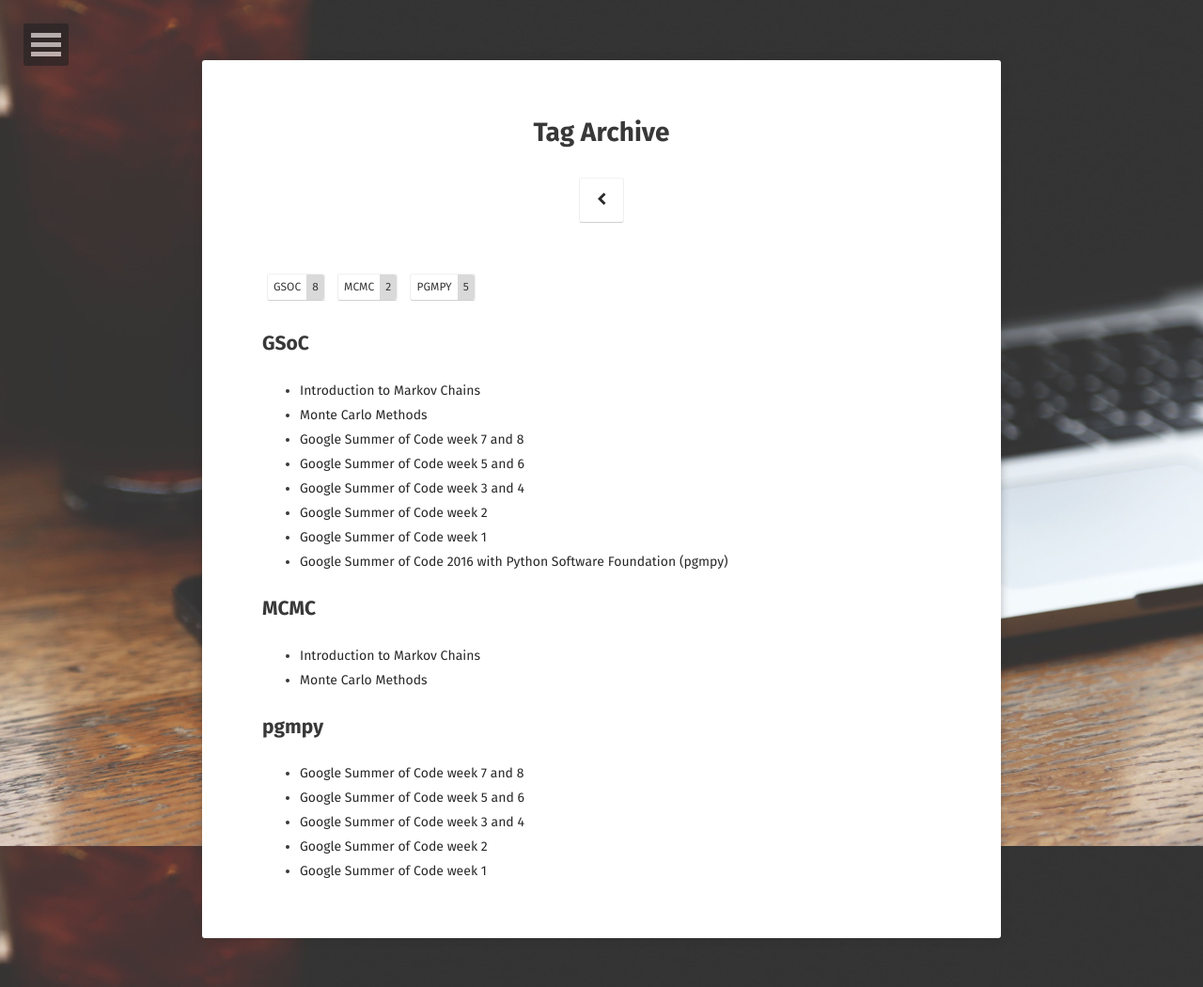
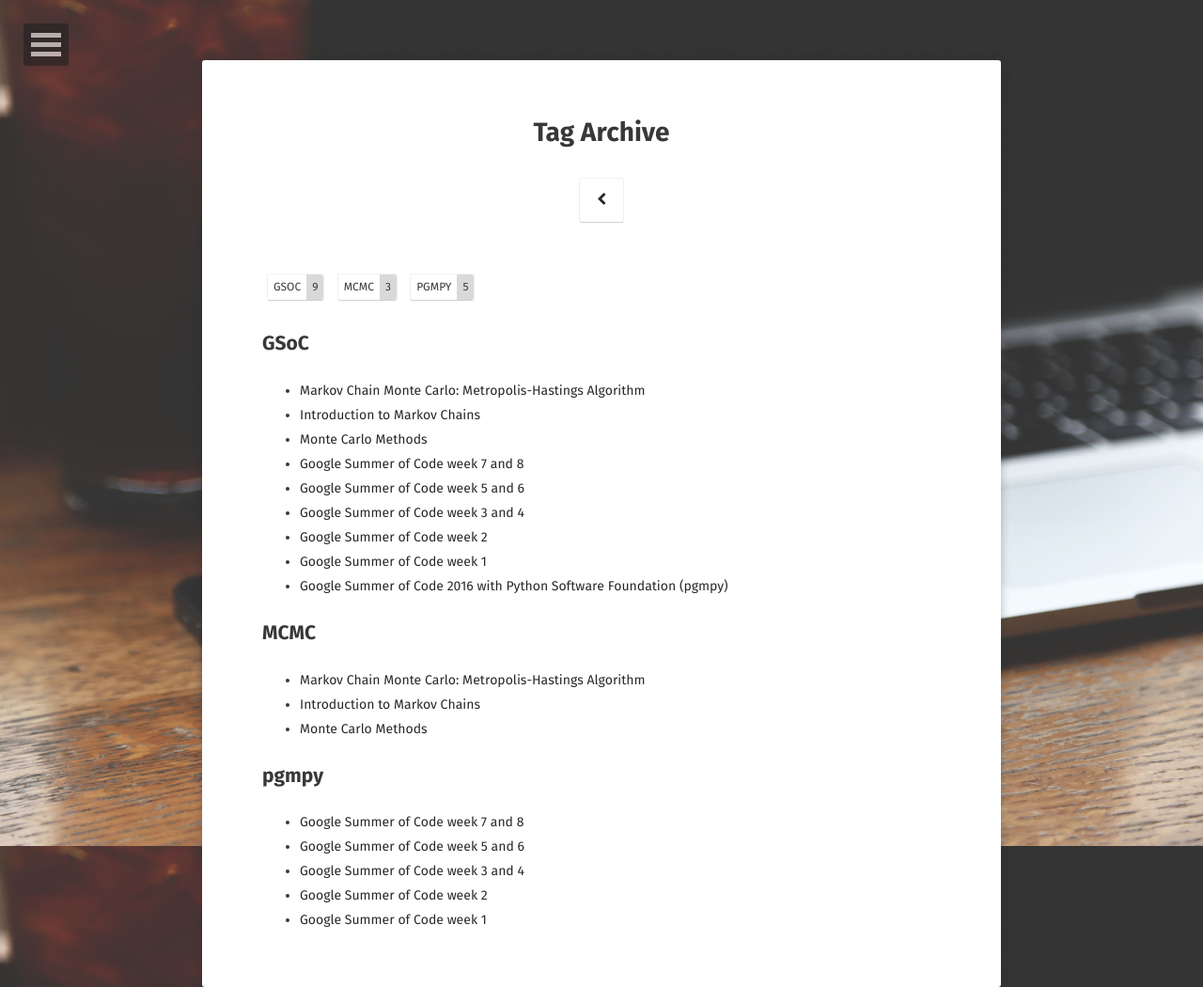
Before and after one commit to khalibartan/khalibartan.github.io, a Jekyll site: the page built from tags/index.html, in a window 1280 px wide. Shown: the whole page at 94% size. Built offline with Jekyll 4.4.1, drawn with Linux system fonts in a browser that asks for light colours; some web fonts are replaced; part of the change alters nothing that is shown.

Commit message:
Added post about Metropolis-Hastings algorithm

```diff
--- a/_posts/2016-08-05-Introduction-to-Markov-Chains.md
+++ b/_posts/2016-08-05-Introduction-to-Markov-Chains.md
@@ -122,12 +122,12 @@ $$ \pi(X=x') = \sum_{x \in Val(X)}\pi(X=x)T(x \rightarrow x')$$
 Using the above property we can see that our chain has approximately reached stationary distribution as following condition returns `True`.
 
 ~~~ python
-np.allclose(transitions[-2], np.dot(transitions[-1], transition_model), atol=1e-04)
+np.allclose(transitions[-1], np.dot(transitions[-1], transition_model), atol=1e-04)
 ~~~
 
 The initial period of about 20 iterations(here) is called **burn-in** period of Markov Chain( see the dotted line in plot ) and is defined as the
 number of iterations it takes the chain to move from initial conditions to stationary distribution. I find Burn-in period to be a misleading term
-so I'll call it **Warm-up** period. The Burn-in term was used by early authors of MCMC who were from physics background and has been used since than :/ .
+so I'll call it **Warm-up** period. The Burn-in term was used by early authors of MCMC who were from physics background and has been used since then :/ .
 
 One interesting thing about stationary Markov chains is that it is not necessary to sequentially iterate to predict future state. One can predict future state
 by raising the transition operator to the N-th power,  where N is the iteration
--- /dev/null
+++ b/_posts/2016-08-12-MCMC-Metropolis-Hastrings-Algorithm.md
@@ -0,0 +1,277 @@
+---
+layout: post
+title: "Markov Chain Monte Carlo: Metropolis-Hastings Algorithm"
+
+excerpt: "The Metropolis-Hastings algorithm is a Markov chain
+Monte Carlo algorithm that can be used to draw samples from both discrete and continuous
+probability distributions of all kinds, as long as we compute a function f that is
+proportional to the density of target distribution."
+
+tags: [MCMC, GSoC]
+categories: [MCMC, GSoC]
+comments: true
+---
+As discussed in my [previous post]({{ site.url }}/Introduction-to-Markov-Chains)
+, we can use a Markov chain to sample from some target probability
+distribution $$p(x)$$. To do so, it is necessary to design transition
+operator for the Markov Chain such that the stationary distribution of
+chain matches the target distribution $$p(x)$$. The Metropolis-Hastings
+sampling algorithm allows us to build such Markov chains.
+
+## Detailed Balance
+To understand how Metropolis-Hastings enable us constructs such chains we
+need to understand reversibility in Markov Chain. In my previous post I
+briefly described reversibility as,
+
+> if the probability of transition
+$$P^{(t)}(X^{(t)}) \rightarrow P^{(t+1)}(X^{(t+1)})$$ is same as the
+probability of reverse transition
+$$P^{(t+1)}(X^{(t+1)}) \rightarrow P^{(t)}(X^{(t)})$$ then chain is
+reversible.
+
+Mathematically we can write this as:
+
+$$\pi(x)T(x \rightarrow x') = \pi(x')T(x' \rightarrow x)$$
+
+This equation is called as **detailed balance**.
+
+Now if the transition operator $$T$$ is regular( A Markov chain is regular if
+if there exists some number $$k$$ such that, for every $$x, x' \in Val(X)$$,
+the probability of getting from $$x$$ to $$x'$$ in exactly $$k$$ steps is
+greater than 0. ) and it satisfies the detailed balance equation relative to
+$$\pi$$, then $$\pi$$ is the unique stationary distribution of $$T$$
+(For proof refer [here](http://faculty.washington.edu/harin/markovchain_proofs.pdf)).
+
+# Metropolis-Hastings Algorithm
+Let $$\pi(x)$$ be the desired stationary distribution which matches the target
+probability distribution $$p(x)$$. Let $$x, x'$$ be any to states belonging to
+state-space of Markov chain. Now using detailed balance equation
+
+$$ \pi(x)T(x \rightarrow x') = \pi(x')T(x' \rightarrow x) $$
+
+which can be re-written as:
+
+$$ \frac{T(x \rightarrow x')}{T(x' \rightarrow x)} = \frac{\pi(x')}{\pi(x)} $$
+
+Now, we will separate the transition in two sub-steps ( I'll explain why in a
+moment ), the proposal and the acceptance-rejection. The **proposal
+distribution** $$Q(x \rightarrow x')$$ is the probability of proposing a
+state $$x'$$ given $$x$$, and the **acceptance probability**
+ $$A(x \rightarrow x')$$ is the conditional probability to accept the
+proposed state $$x'$$. Transition probability $$T$$ can be written as
+the product of both:
+
+$$ T(x \rightarrow x') = Q(x \rightarrow x')A(x \rightarrow x') $$
+
+Using this relation we can re-write the previous equation as:
+
+$$ \frac{Q(x \rightarrow x')A(x \rightarrow x')}{Q(x' \rightarrow x)A(x' \rightarrow x)} = \frac{\pi(x')}{\pi(x)} $$
+
+$$ \frac{A(x \rightarrow x')}{A(x' \rightarrow x)} = \frac{\pi(x')Q(x' \rightarrow x)}{\pi(x)Q(x \rightarrow  x')}$$
+
+Now since $$A$$ lies in $$[0, 1]$$, and we want to maximize the acceptance of new
+proposed state $$x'$$ thus we choose acceptance probability as
+
+$$ A(x \rightarrow x') = min \left(1, \frac{\pi(x')Q(x' \rightarrow x)}{\pi(x)Q(x \rightarrow  x')} \right)$$
+
+Now acceptance probability is a probability associated with an event of
+accepting new proposed state, so whenever our acceptance
+probability is $$1$$ we accept the new proposed state. But what about the
+case when acceptance probability lies in $$[0, 1)$$, i.e less than $$1$$. In such
+cases we take a random sample from $$Uniform[0, 1)$$ and if acceptance
+probability is higher than this number we accept new state otherwise reject it.
+In some place this criterion is called as **Metropolis acceptance criterion**.
+
+
+In nutshell we can write Metropolis-Hastings algorithm as following
+procedure :
+
+1. Initialisation: Pick an initial state $$x$$ at random
+
+2. Randomly pick new proposed state $$x'$$ according to $$Q(x \rightarrow x')$$
+
+3. Accept the state according to Metropolis acceptance criterion. If state is
+accepted set the current state to $$x'$$, otherwise set it to $$x$$. Yield
+this current state as sample
+
+4. Go to step 2 until required number of samples are generated.
+
+There are few attractive properties of Metropolis-Hastings algorithm which may not
+be visible in first-sight.
+
+- First, the use of proposal distribution for sampling. The advantage of
+using proposal distribution is that it allows us to indirectly sample from the
+target distribution when it is too complex to directly sample from.
+
+- Secondly, our target distribution doesn't need to be normalized. We can use
+un-normalized target distribution and our sample will be as good as in the case
+of normalized target distribution. If you carefully look at the calculation of
+acceptance probability we are using ratio of target distribution, thus
+normalizing constant cancels out. The calculation of normalizing constant is
+itself difficult (requires numeric integration).
+
+Now the reason to split transition probability must be clear because it allows
+us take advantage of proposal distribution.
+
+Enough of this theory, let's now use this algorithm and try to find samples from
+[beta prime distribution](https://en.wikipedia.org/wiki/Beta_prime_distribution)
+
+The probability density function of beta prime distribution is defined as:
+
+$$ p(x) = \frac{x^{\alpha-1}(1+x)^{- \alpha- \beta}}{B(\alpha, \beta)}$$
+
+where $$B$$ is a Beta function. We will ignore this normalizing constant.
+
+Since Beta prime distribution is defined for $$x>0$$, we will choose our proposal
+distribution $$Q$$ as
+[exponential distribution](https://en.wikipedia.org/wiki/Exponential_distribution)
+
+$$ f(x) = \lambda e^{-\lambda x} $$,
+
+where parameter $$\lambda$$ controls the scale of distribution.
+
+We will define our target distribution such as scale is our previous value of sample
+
+$$ Q(x \rightarrow x') = xe^{-xx'} $$
+
+~~~ python
+import numpy as np
+import scipy.stats as ss
+import matplotlib.pyplot as plt
+
+# Defining beta prime function, valued returned is un-normalized probability
+beta_prime = lambda x, a, b: x**(a-1)*(1+x)**(-a-b)
+
+# Defining the transition function Q
+q = lambda x, scale: np.exp(-scale*x)
+
+def mcmc_beta_prime(num_samples, a, b, warm_up):
+    np.random.seed(12345)
+    samples = []
+    x = np.random.exponential(1)  # The inital state x
+    for i in range(0, num_samples):
+        samples.append(x)
+        x_prime = np.random.exponential(1/x)  # The new proposed state x'
+        factor = q(x, x_prime)/q(x_prime, x)
+
+        # The acceptance probability
+        A = min(1, factor * beta_prime(x_prime, a, b) / beta_prime(x, a, b))
+
+        # Accepting or rejecting based on Metropolis acceptance criterion
+        u = np.random.uniform(0, 1)
+        if u < A:
+            x = x_prime
+        else:
+            x = x
+    return samples[warm_up:]  # Discards samples from initial warm-up period
+
+# This function plots actual beta prime distribution against sampled
+def plot_beta_prime_and_samples(a, b):
+    plt.figure()
+    x = np.linspace(0, 100, 10000)
+    y = [ss.betaprime.pdf(x_i, a, b) for x_i in x]
+    plt.plot(x, y, label='Real distribution: a='+str(a)+',b='+str(b))
+    plt.hist(mcmc_beta_prime(100000, a,b, 1000), normed=True, histtype='step',
+             bins=100, label="Simulated MCMC")
+    plt.xlim([0, 5])
+    plt.ylim([0, 2])
+    plt.legend()
+    plt.show()
+    plt.close()
+
+plot_beta_prime_and_samples(5, 3)
+~~~
+![beta_prime_simulation]({{ site.url }}/img/beat_prime_simulation.png)
+
+As we can see our sampled beta prime values closely resemble the beta prime distribution
+
+The Metropolis-Hastings algorithm is a Markov chain
+Monte Carlo algorithm that can be used to draw samples from both discrete and continuous
+probability distributions of all kinds, as long as we compute a function f that is
+proportional to the density of target distribution. But one disadvantage of Metropolis-Hastings
+algorithm is that it has poor convergence rate. Lets look at an example to understand
+what I meant by "poor convergence". In this example we will draw samples from 2D
+[Multivariate normal distribution](https://en.wikipedia.org/wiki/Multivariate_normal_distribution)
+
+Multivariate normal distribution is represented as $$ p(x) = N(\mu, \Sigma) $$,
+where $$\mu$$ is mean vector, and $$\Sigma$$ is covariance matrix.
+
+Probability density at any point $$x$$ is given by:
+
+$$p(x) = Ze^{-\frac{1}{2}(x-\mu)' \Sigma ^{-1}(x-\mu)}$$
+
+where is $$Z$$ is normalizing constant
+
+Our target distribution will have
+
+mean
+
+$$\mu = [0, 0]$$
+
+and covariance
+
+$$
+\Sigma = \left[
+    \begin{array}{cc}
+    1 \qquad 0.97 \newline
+    0.97 \qquad 1
+    \end{array}
+    \right]
+$$
+
+Our proposal distribution will be a multivariate normal distribution
+centred at previous state and unit covariance i.e,
+
+$$Q(x \rightarrow x') = N(x, I)$$,
+
+where $$I$$ is an identity matrix
+
+~~~ python
+import numpy as np
+import scipy.stats as ss
+import matplotlib.pyplot as plt
+
+# Defining target probability
+def p(x):
+    sigma = np.array([[1, 0.97], [0.97, 1]])  # Covariance matrix
+    return ss.multivariate_normal.pdf(x, cov=sigma)
+
+# Defining proposal distribution
+def q(x_prime, x):
+    return ss.multivariate_normal.pdf(x_prime, mean=x)
+
+samples = np.zeros((1000, 2))
+np.random.seed(12345)
+x = np.array([7, 0])
+for i in range(1000):
+    samples[i] = x
+    x_prime = np.random.multivariate_normal(mean=x, cov=np.eye(2), size=1).flatten()
+    acceptance_prob = min(1, (p(x_prime) * q(x, x_prime) )/ (p(x) * q(x_prime, x)))
+    u = np.random.uniform(0, 1)
+    if u <= acceptance_prob:
+        x = x_prime
+    else:
+        x = x
+plt.figure()
+plt.hold(True)
+plt.scatter(samples[:,0], samples[:,1], label='MCMC samples', color='k')
+plt.plot(samples[0:100, 0], samples[0:100, 1], 'r-', label='First 100 samples')
+plt.legend()
+plt.hold(False)
+plt.show()
+~~~
+![convergence_hastings]({{ site.url }}/img/convergence_hastings.png)
+
+In plot we can see that Metropolis-Hastings algorithm takes time to converge towards
+target distribution (slow mixing). Like Metropolis-Hastings algorithm many MCMC
+algorithm suffer from this slow mixing. Slow mixing happens because of a number of
+factors like random-walk nature of the Markov chain, tendency of getting stuck
+at a particular sample and only sampling from a single region having high probability
+density. In my next post we will look at some of the more advance MCMC techniques namely
+Hybrid Monte Carlo (Hamiltonian Monte Carlo / HMC) and No-U-Turn Sampler (NUTS),
+which enables us to explore target distribution more efficiently.
+
+In examples of next post I will use my own implementation of HMC and NUTS
+(which I implemented under pgmpy) and thus will require a latest installation
+of pgmpy in working env. For installation instruction you can look at
+[here](https://github.com/pgmpy/pgmpy).
```
Also changed, not shown: img/beat_prime_simulation.png (added), img/convergence_hastings.png (added), 5 other files.
